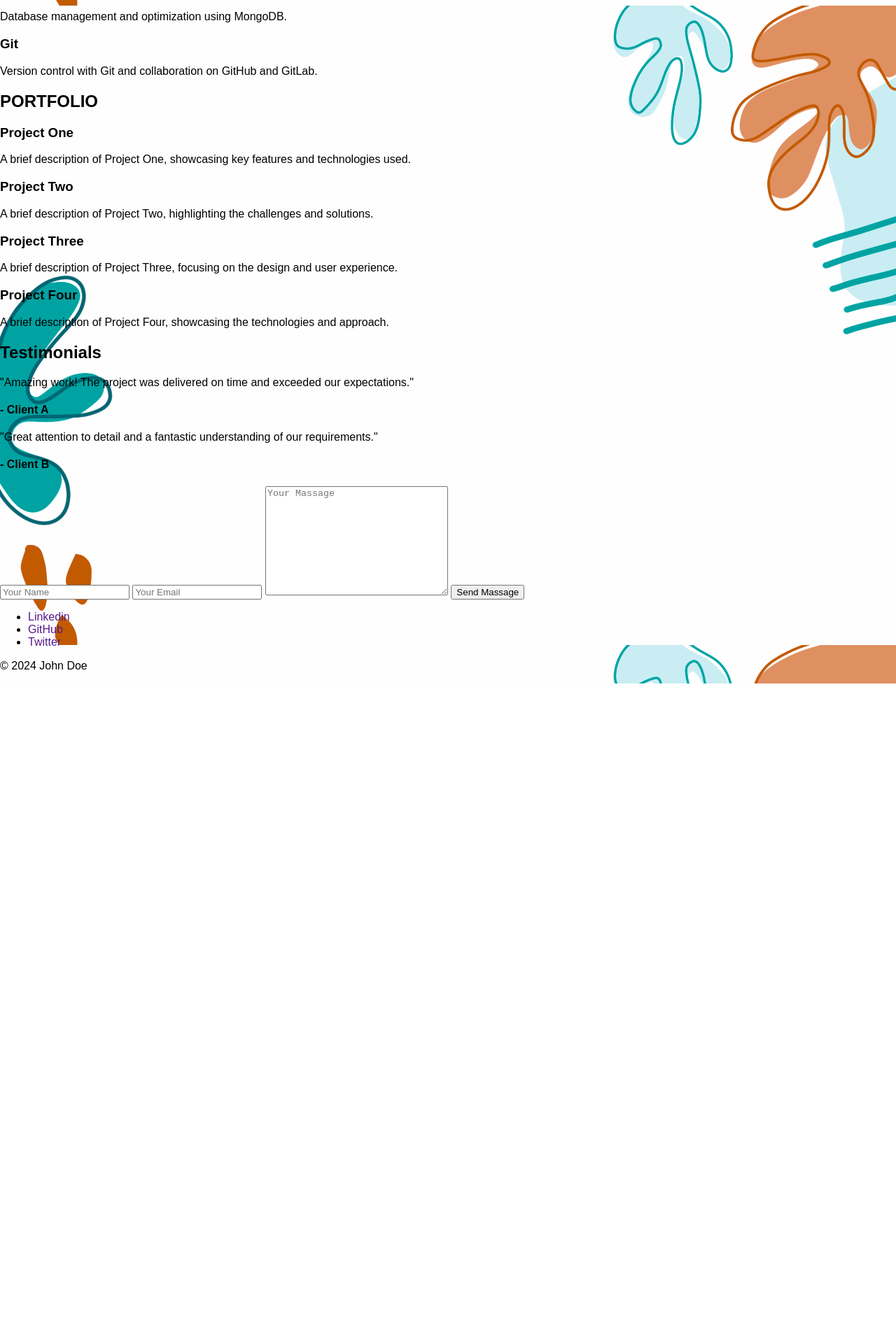
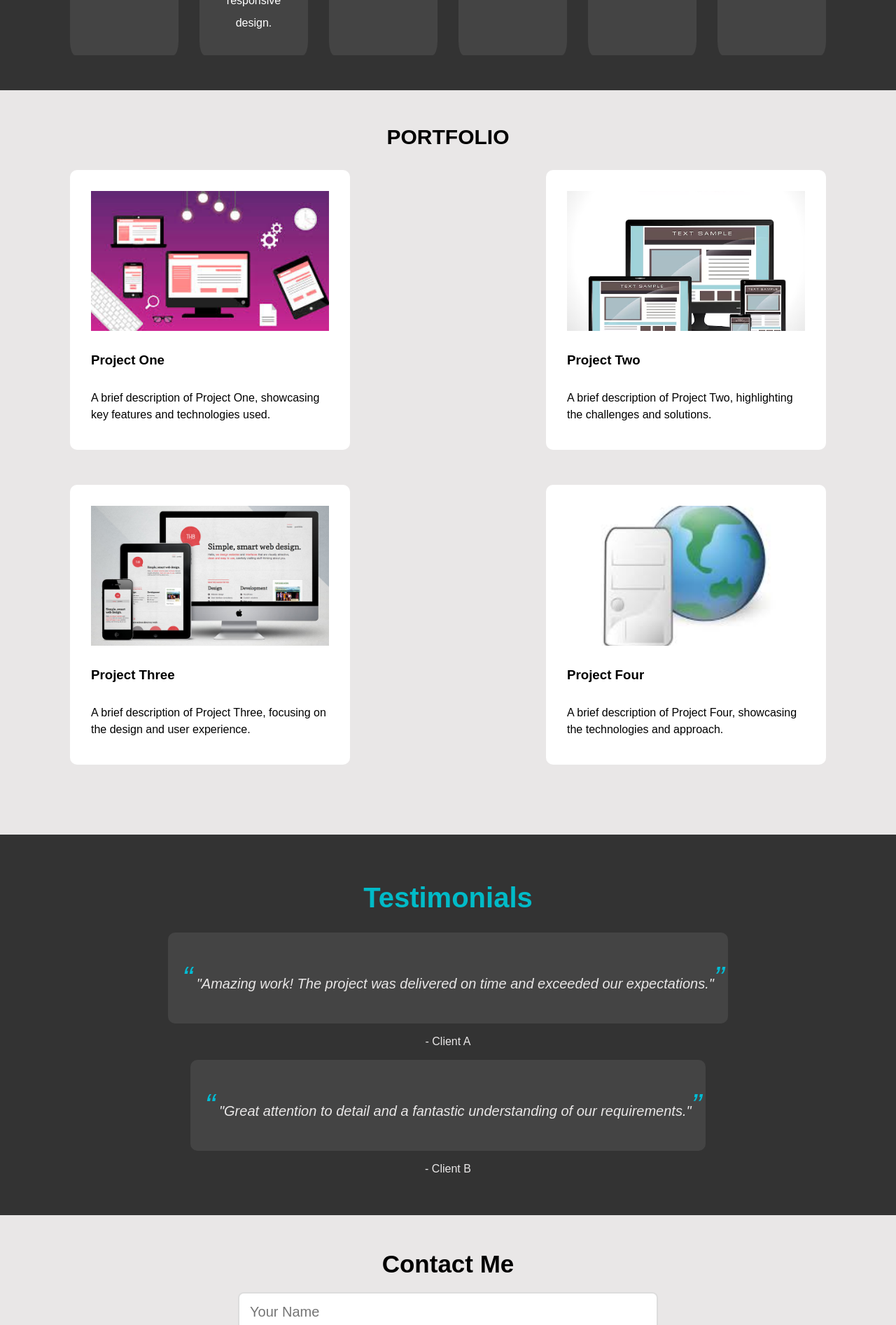
Before and after one commit to Slark-labs/assignment-projects, a plain HTML site: page index.html in a window 1280 px wide. Shown: the part 906-2800 px from the top of the page at 70% size. Before the commit the page ends 1883 px from the top, so only its background shows below. Drawn offline with Linux system fonts and the light colour scheme.

Commit message:
complete project Css portfolio

```diff
--- a/index.html
+++ b/index.html
@@ -6,7 +6,6 @@
     <title>My Portfolio</title>
     <script src="https://kit.fontawesome.com/0c07f135f7.js" crossorigin="anonymous"></script>
     <link rel="stylesheet" href="style.css">
-
 </head>
 <body>
     <header>
@@ -22,7 +21,7 @@
     </header>
     <main>
 
-        <div class="logo-container">
+        <div id="home" class="logo-container">
             <div id="logo">
                 <img src="/media/logo.png" alt="">
             </div>
@@ -32,8 +31,9 @@
             <p>Your one-stop solution for web development and design</p>
         </div>
 
-        <div class="Skills-container">
+        <div id="skills" class="skills-container">
             <h2>SKILLS</h2>
+                <div class="skills-grid-container">
                     <div class="skills">
                         <h3>HTML</h3>
                         <p>Expertise in creating semantic and accessible HTML structures.</p>
@@ -59,39 +59,51 @@
                         <p>Version control with Git and collaboration on GitHub and GitLab.</p>
                     </div>
                 </div>
+        </div>
 
-        <div class="portfolio-container">
+        <div id="portfolio" class="portfolio-container">
             <h2>PORTFOLIO</h2>
+            <div class="portfolio-grid-container">
                 <div class="portfolio">
+                    <img src="/media/Project-1.jpeg" alt="">
                     <h3>Project One</h3>
                     <p>A brief description of Project One, showcasing key features and technologies used.</p>
                 </div>
                 <div class="portfolio">
+                    <img src="/media/project-two.avif" alt="">
                     <h3>Project Two</h3>
                     <p>A brief description of Project Two, highlighting the challenges and solutions.</p>
                 </div>
                 <div class="portfolio">
+                    <img src="/media/project-three.jpg" alt="">
                     <h3>Project Three</h3>
                     <p>A brief description of Project Three, focusing on the design and user experience.</p>
                 </div>
                 <div class="portfolio">
+                    <img src="/media/project-four.jpeg" alt="">
                     <h3>Project Four</h3>
                     <p>A brief description of Project Four, showcasing the technologies and approach.</p>
                 </div>
             </div>
-        <div class="Testimonials">
+        </div>
+        <div id="testimonials" class="testimonials">
             <h2>Testimonials</h2>
-            <p>"Amazing work! The project was delivered on time and exceeded our expectations."</p>
-            <h4>- Client A</h4>
-            <p>"Great attention to detail and a fantastic understanding of our requirements."</p>
-            <h4>- Client B</h4>
+            <blockquote>
+                     "Amazing work! The project was delivered on time and exceeded our expectations."
+            </blockquote>
+            <p>- Client A</p>
+            <blockquote>
+                "Great attention to detail and a fantastic understanding of our requirements."
+            </blockquote>
+            <p>- Client B</p>
         </div>
-        <div class="contact">
-            <form action="" method="post">
+        <div id="contact" class="contact">
+            <h2>Contact Me</h2>
+            <form action="" method="">
                 <input type="name" name="" id="" placeholder="Your Name">
                 <input type="email" name="" id="" placeholder="Your Email">
-                <textarea name="" id="" cols="30" rows="10" placeholder="Your Massage"></textarea>
-                <button type="reset">Send Massage</button>
+                <textarea name="" id="" placeholder="Your Massage"></textarea>
+                <button type="submit">Send Massage</button>
             </form>
         </div>
     </main>
--- a/style.css
+++ b/style.css
@@ -1,16 +1,17 @@
 *{
     box-sizing: border-box;
+    padding: 0;
+    margin: 0;
+    scroll-behavior: smooth;
 }
 body{
-    display: flex;
-    flex-flow: column wrap;
-    margin:0;
     background-image:url(/media/background-pic.png);
     background-position:center;
     background-size:cover;
     background-repeat: no-repeat;
     background-attachment: fixed;
     font-family: Arial, Helvetica, sans-serif;
+
 
 }
 body a{
@@ -24,10 +25,10 @@ header{
 }
 header ul{
     display: flex;
-    justify-content: space-evenly;
+    justify-content: center;
+    gap: 30px;
     list-style: none;
-    margin:0 200px;
-    padding: 0;
+
 
 }
 header a{
@@ -42,8 +43,9 @@ header a:hover{
     flex-flow: column wrap;
     justify-items: center;
     justify-content: center;
-    align-content: space-around;
+    align-content: space-evenly;
     align-items: center;
+    gap: 15px;
 
 }
 #logo img{
@@ -58,5 +60,195 @@ header a:hover{
 .logo-container p{
     color: gray;
     font-size: large;
-    margin: 0;
 }
+.skills-container{
+    background-color: #333333;
+    padding: 50px 100px 50px 100px;
+    margin-top: 2rem;
+    color: #fff;
+}
+.skills-container h2{
+    font-size: 30px;
+    text-align: center;
+    color: #01bbc8;
+    margin-bottom: 30px;
+}
+.skills-grid-container{
+
+    display: grid;
+    grid-template-columns: repeat(auto-fit, minmax(150px, 1fr));
+    gap: 30px;
+}
+.skills{
+    background-color:#444444 ;
+    border:0px solid #444444;
+    border-radius: 5%;
+    text-align: center;
+    padding: 30px;
+    padding-top: 18px;
+    line-height: 2rem;
+
+    transition: all 0.5s ease;
+
+}
+.skills h3{
+    font-size: 25px;
+    margin-bottom: 15px;
+
+}
+.skills:hover{
+    transform: scale(1.1);
+}
+.portfolio-container{
+    display: flex;
+    flex-flow: column wrap;
+    background-color: #e9e7e7;
+    padding: 50px 100px 50px 100px;
+
+
+}
+.portfolio-container h2{
+    margin-bottom: 30px;
+    font-size: 30px;
+    text-align: center;
+}
+.portfolio-grid-container{
+    display: flex;
+    flex-flow:wrap;
+    justify-content: space-between;
+
+
+}
+.portfolio{
+    display: flex;
+    flex-flow: column;
+
+
+    max-width: 400px;
+    height: 400px;
+    padding: 30px;
+    background-color: white;
+    border-radius: 10px;
+    line-height: 1.5rem;
+    margin-bottom: 50px;
+
+    transition: all 0.3s ease;
+
+}
+.portfolio img{
+    max-height: 200px;
+    object-fit:cover;
+    object-position: center;
+    margin-bottom: 30px;
+
+}
+.portfolio h3{
+    margin-bottom: 30px;
+
+}
+.portfolio:hover{
+    border:0px solid white;
+    box-shadow: 5px 5px 20px #333333;
+
+}
+.testimonials{
+    display: flex;
+    flex-flow: column wrap;
+    align-items: center;
+
+    gap: 10px;
+    padding: 50px 100px 50px 100px;
+    background: #333333;
+    text-align: center;
+    color: #e9e7e7;
+    line-height: 2;
+
+}
+.testimonials h2{
+    font-size: 40px;
+    color: #01bbc8;
+}
+.testimonials blockquote{
+    padding: 20px;
+    background-color: #444444;
+    border: 0px solid black;
+    border-radius: 10px;
+    font-style: italic;
+    font-size: 20px;
+    position: relative;
+
+}
+blockquote::before {
+    content: "“";
+    font-size: 45px;
+    color: #00bcd4;
+    position: initial;
+}
+blockquote::after {
+    content: "”";
+    font-size: 45px;
+    color: #00bcd4;
+    position: absolute;
+}
+.contact{
+    text-align: center;
+    background-color:#e9e7e7;
+    padding: 50px 100px 100px 100px;
+}
+.contact h2{
+    font-size: 35px;
+}
+form{
+    margin:0 auto;
+    max-width: 600px;
+    text-align: left;
+}
+form input, form textarea{
+    padding: 15px;
+    width: 100%;
+    margin-top: 20px;
+    font-size: 20px;
+    border: 2px solid #ddd;
+    border-radius: 8px;
+
+}
+button{
+    margin-top: 20px;
+    padding: 20px;
+    color: #fff;
+    background-color: #00bcd4;
+    border: 0px solid #00bcd4;
+    border-radius: 10px;
+    font-size: 15px;
+
+    transition: all 0.5s ease;
+
+}
+button:hover{
+    background-color: #5e969a;
+}
+footer{
+    text-align: center;
+    color: #fff;
+    background-color: #333333;
+    padding: 10px;
+}
+.social-links{
+
+    padding: 20px;
+
+
+}
+.social-links ul{
+    list-style: none;
+    display: flex;
+    justify-content: space-between;
+    margin: 0 350px;
+
+}
+.social-links a{
+    color: #fff;
+}
+.social-links a:hover{
+    color: #00bcd4;
+}
```
Also changed, not shown: media/Project-1.jpeg (added), media/project-four.jpeg (added), media/project-three.jpg (added), media/project-two.avif (added). Lines whose indentation alone changed are shown as unchanged.
